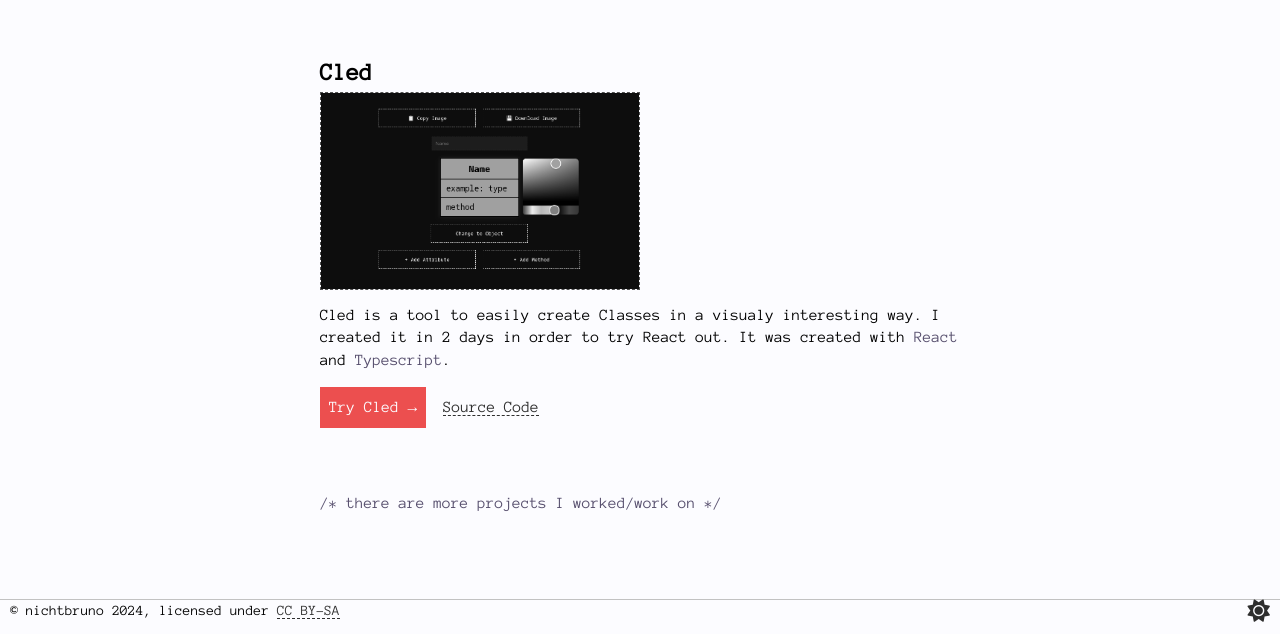
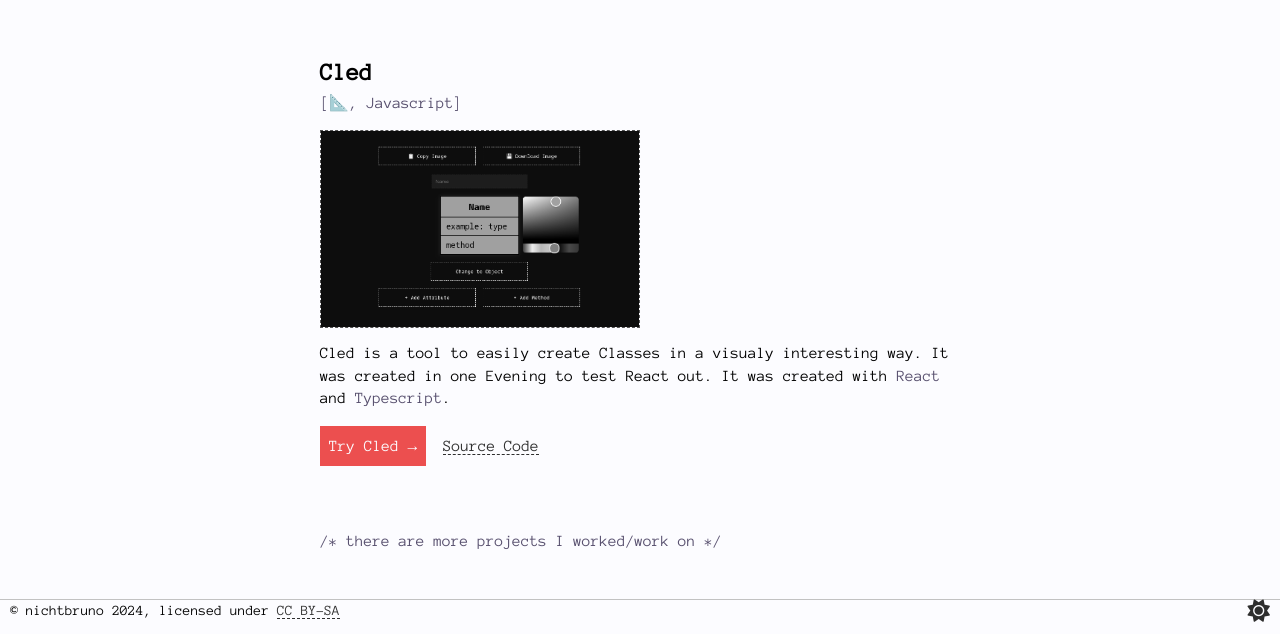
Before and after one commit to nichtbruno/me-webiste, a plain HTML site: page projects.html in a window 1280 px wide. Shown: the part 229-863 px from the top of the page. Drawn offline with Linux system fonts and the light colour scheme.

Commit message:
added changelog and minor changes

```diff
--- a/css/style.css
+++ b/css/style.css
@@ -83,6 +83,7 @@ h2, h4, p, span {
 
 .project-title {
     margin-bottom: 0.5rem;
+    min-width: auto;
 }
 
 .project-desc {
@@ -98,6 +99,12 @@ h2, h4, p, span {
     -moz-text-fill-color: transparent;
     background-image: conic-gradienti(90deg in hsl longer hue, red, blue);
     cursor: url("/images/apple.png"), pointer;
+}
+
+.sRow > *:not(:last-child) {
+    display: flex;
+    flex-direction: row;
+    margin-right: 20px;
 }
 
 a {
--- a/projects.html
+++ b/projects.html
@@ -39,12 +39,17 @@
                 </div>
                 <div>
                     <section class="project-section">
-                        <h2 class="project-title">Cled</h2>
+                        <div class="sRow">
+                            <h2 class="project-title">Cled</h2>
+                            <p class="project-desc dimmed-text">[📐, Javascript]</p>
+                            <!-- <p class="project-desc dimmed-text">[🖳, C]</p> -->
+                        </div>
                         <img src="/images/KOEZ.png" alt="KOEZ" class="koez-img">
                         <p class="project-desc">
                             Cled is a tool to easily create Classes
-                            in a visualy interesting way. I created it in 2 days
-                            in order to try React out. It was created with <span class="dimmed-text">React</span>
+                            in a visualy interesting way. It was created in one Evening
+                            to test React out.
+                            It was created with <span class="dimmed-text">React</span>
                             and <span class="dimmed-text">Typescript</span>.
                         </p>
                         <a class="button filled red" href="https://nichtbruno.github.io/cled/" target="_blank">Try Cled →</a>
@@ -61,7 +66,7 @@
         <footer>
             <span class="sfooter">
                 © nichtbruno 2024, licensed under
-                <a href="https://creativecommons.org/licenses/by-sa/4.0/" class="tlink">CC BY-SA</a>
+                <a href="https://creativecommons.org/licenses/by-sa/4.0/" class="tlink" target="_blank">CC BY-SA</a>
                 <!-- | &nbsp;donate at my  -->
                 <!-- <a href="/" class="tlink">ko-fi</a> -->
             </span>
```
Also changed, not shown: index.html (+2 -2 lines), 1 other file.
